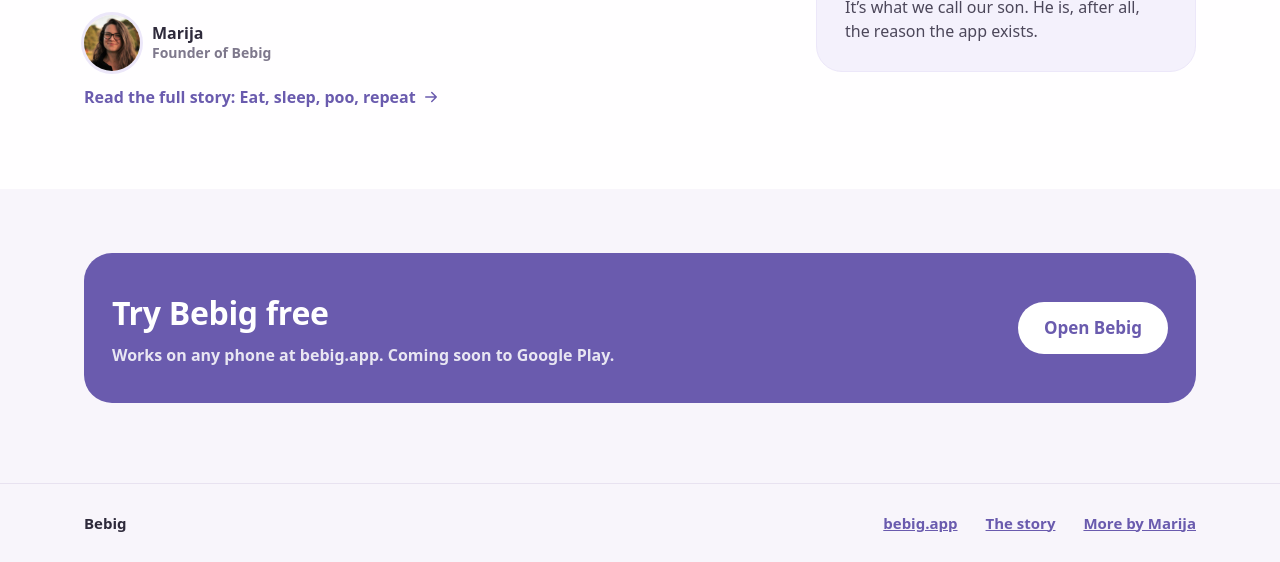
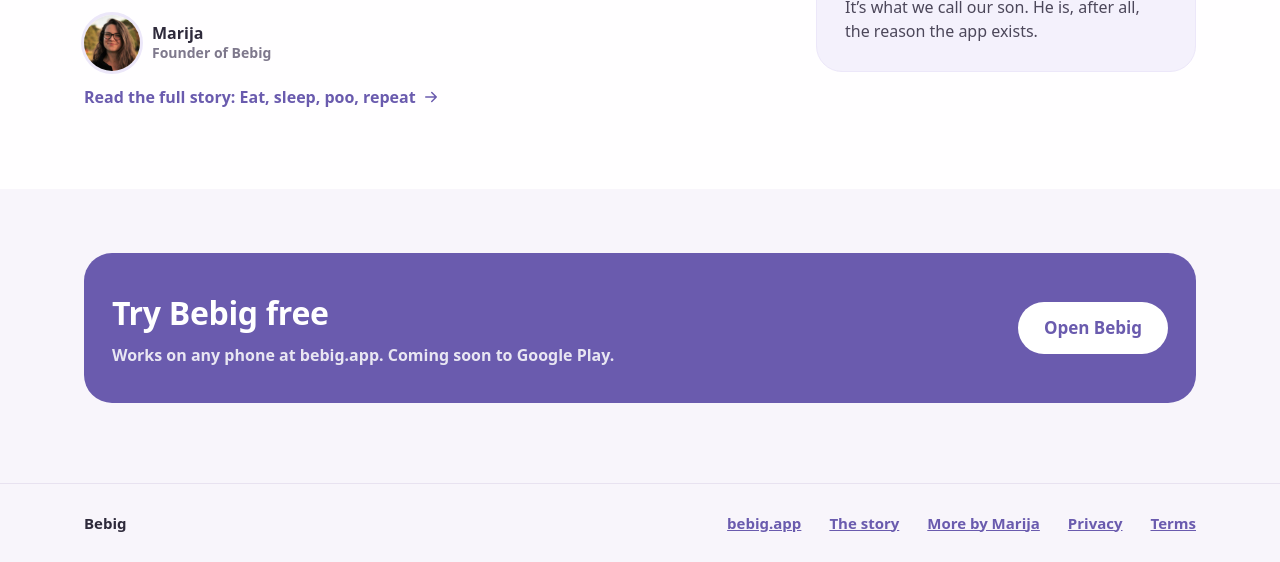
Before and after one commit to mv-riba/mvriba, a plain HTML site: page bebig/index.html in a window 1280 px wide. Shown: the part 3183-3745 px from the top of the page. Drawn offline with Linux system fonts and the light colour scheme; a script that the page names is missing.

Commit message:
Bebig showcase: Privacy and Terms links in the footer (#9)
Claude-Session: https://claude.ai/code/session_016wVeUqsdtxx6m4cQEu9Lyj

Co-authored-by: Claude <noreply@anthropic.com>

```diff
--- a/bebig/index.html
+++ b/bebig/index.html
@@ -536,7 +536,7 @@ body{margin:0}
 </main>
 <footer style="border-top: 1px solid var(--line); padding: 28px 0"><div class="wrap" style="display: flex; flex-wrap: wrap; gap: 16px 28px; align-items: center; font-size: 15px">
 <span style="display: flex; align-items: center; gap: 8px; flex: 1; min-width: 200px; font-weight: 800">Bebig</span>
-<a href="https://bebig.app">bebig.app</a><a href="https://mriba.substack.com/p/eat-sleep-poo-repeat-why-i-built" target="_blank" rel="noopener">The story</a><a href="https://mvriba.com/projects">More by Marija</a>
+<a href="https://bebig.app">bebig.app</a><a href="https://mriba.substack.com/p/eat-sleep-poo-repeat-why-i-built" target="_blank" rel="noopener">The story</a><a href="https://mvriba.com/projects">More by Marija</a><a href="https://bebig.app/privacy/">Privacy</a><a href="https://bebig.app/terms/">Terms</a>
 </div></footer>
 </div>
 </body>
```
